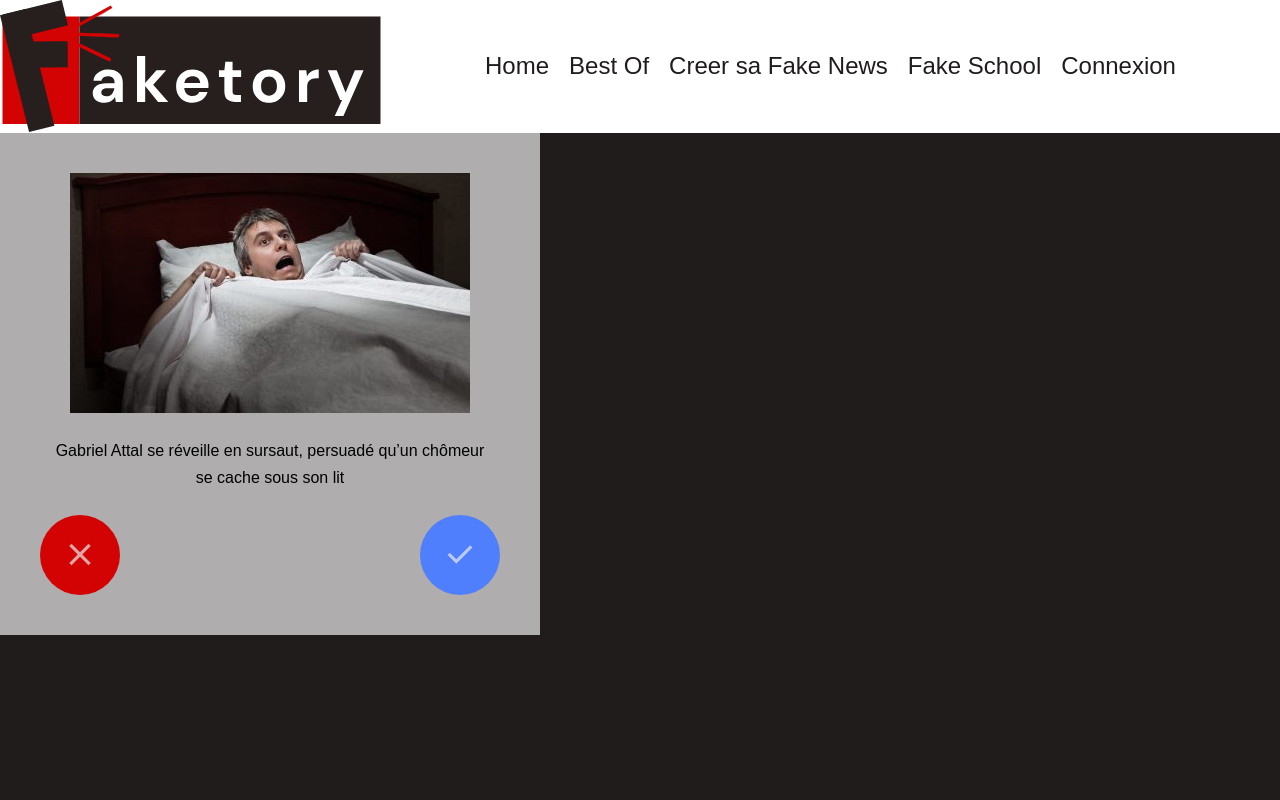
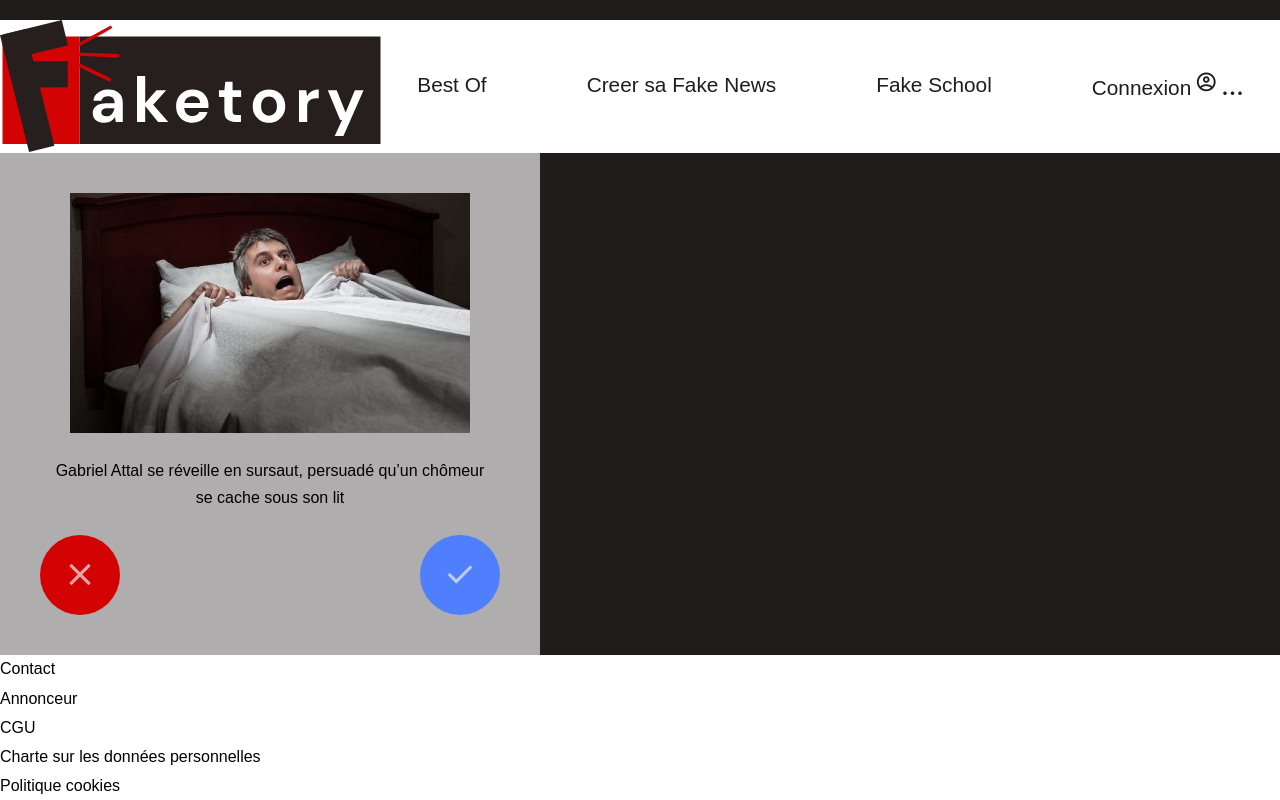
Before and after one commit to WildCodeSchool-2024-02/JS-Nantes-RamCSS-P2-Faketory, a React (Vite) app in the folder client/: page / in a window 1280 px wide. Shown: the top 800 px of the page. Built offline with nearby package versions, Linux system fonts and the light colour scheme.

Commit message:
S03-NavBar + footer en cours

```diff
--- a/client/src/App.jsx
+++ b/client/src/App.jsx
@@ -1,12 +1,14 @@
 import "./App.css";
 import { Outlet } from "react-router-dom";
 import NavBar from "./components/NavBar";
+import Footer from "./components/Footer";
 
 function App() {
   return (
     <>
       <NavBar />
       <Outlet />
+      <Footer />
     </>
   );
 }
--- a/client/src/components/Footer.css
+++ b/client/src/components/Footer.css
@@ -7,18 +7,12 @@ article {
   display: flex;
   flex-direction: column;
   gap: 2px;
-  margin: 5%;
 }
 
 .navigation {
   display: flex;
   flex-direction: column;
   gap: 2px;
-  margin: 5%;
-}
-
-.icon-user {
-  font-size: 30px;
 }
 
 p {
--- a/client/src/components/Footer.jsx
+++ b/client/src/components/Footer.jsx
@@ -22,13 +22,12 @@ function Footer() {
       <p>
         {" "}
         Copyright © - 2024 - Tous droits réservés. Politique de confidentialité
-        - Mentions légales.
+        - Mentions légales.{" "}
       </p>
 
       <span className="icon-return" />
-      <button type="button">
-        <img src="./images/logo-faketory.svg" alt="logo faketory" />
-      </button>
+
+      <img src="./images/logo-faketory.svg" alt="logo faketory" />
     </article>
   );
 }
--- a/client/src/components/NavBar.css
+++ b/client/src/components/NavBar.css
@@ -1,4 +1,5 @@
 header {
+  margin-top: 20px;
   display: flex;
   align-items: center;
   flex-direction: row;
@@ -9,7 +10,7 @@ ul {
   display: flex;
   justify-content: center;
   flex-direction: row;
-  gap: 20px;
+  gap: 100px;
   list-style: none;
 }
 
@@ -17,5 +18,9 @@ ul {
   text-decoration: none;
   color: var(--black);
   font-family: var(--font), sans-serif;
-  font-size: 1.5rem;
+  font-size: 1.3rem;
 }
+
+.icon-user {
+  font-size: 30px;
+}
--- a/client/src/components/NavBar.jsx
+++ b/client/src/components/NavBar.jsx
@@ -7,11 +7,6 @@ function NavBar() {
       <img src="./images/logo-faketory.svg" alt="logo faketory" />
       <nav className="nav container">
         <ul>
-          <li>
-            <NavLink className="lien" to="/">
-              Home
-            </NavLink>
-          </li>
           <NavLink className="lien" to="/best-of">
             Best Of
           </NavLink>
@@ -23,6 +18,7 @@ function NavBar() {
           </NavLink>
           <NavLink className="lien" to="/connexion">
             Connexion
+            <span className="icon-user">...</span>
           </NavLink>
         </ul>
       </nav>
```
